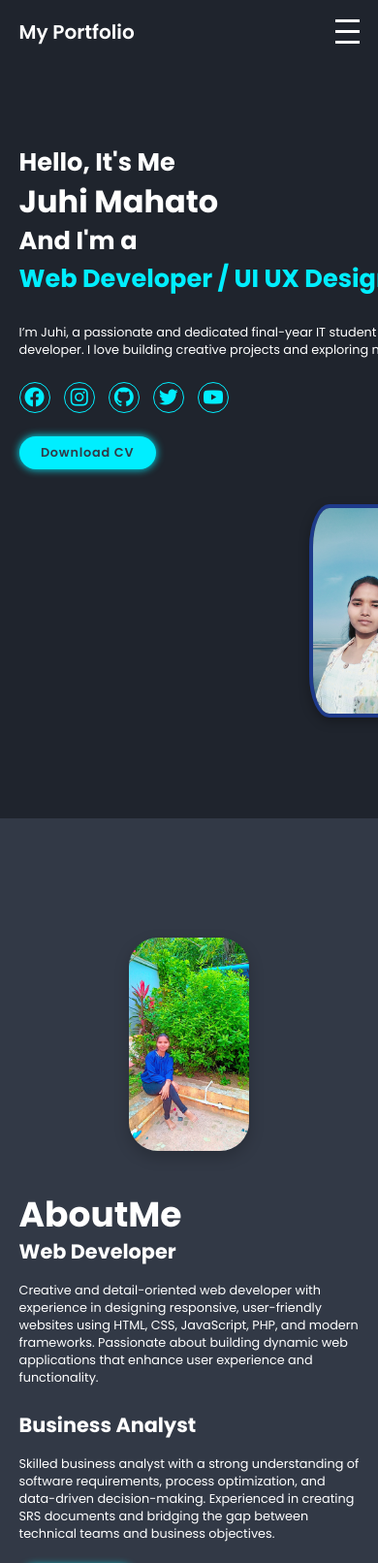
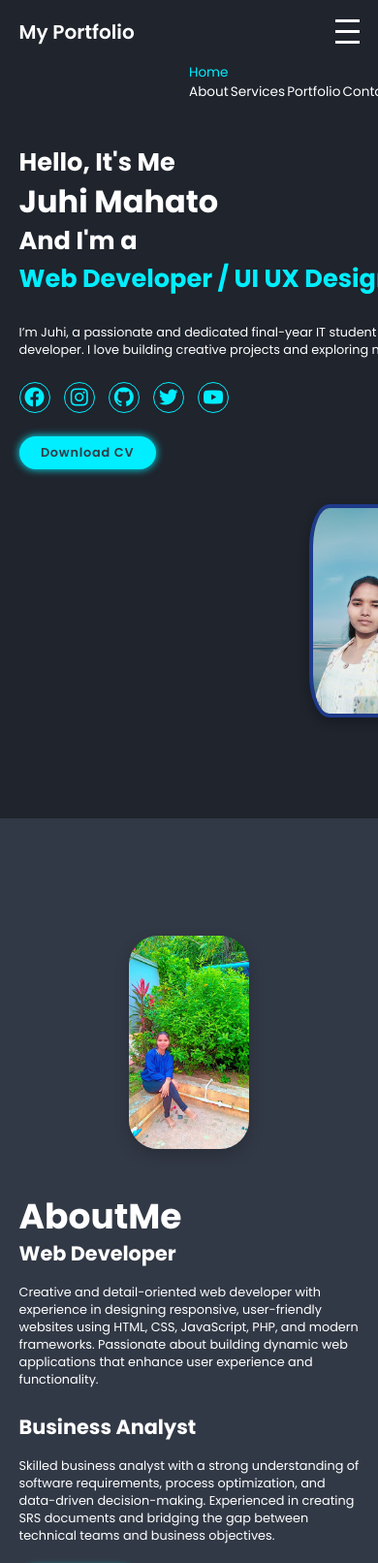
Before and after one commit to JUHIMAHATO/JMPortfolio, a plain HTML site: page index.html in a window 390 px wide. Shown: the top 1612 px of the page at 97% size. Drawn offline with nearby package versions, Linux system fonts and the light colour scheme.

Commit message:
Update style.css

```diff
--- a/style.css
+++ b/style.css
@@ -105,7 +105,7 @@ section {
 }
 
 .about-img {
-  display: flex;
+  display: block;
   justify-content: center;
   align-items: center;
   padding: 20px;
@@ -604,7 +604,7 @@ section {
 /* Mobile styles */
 @media (max-width: 768px) {
   .navbar {
-    display: none;
+    display: block;
     flex-direction: column;
     width: 100%;
     background-color: var(--bg-color);
```
